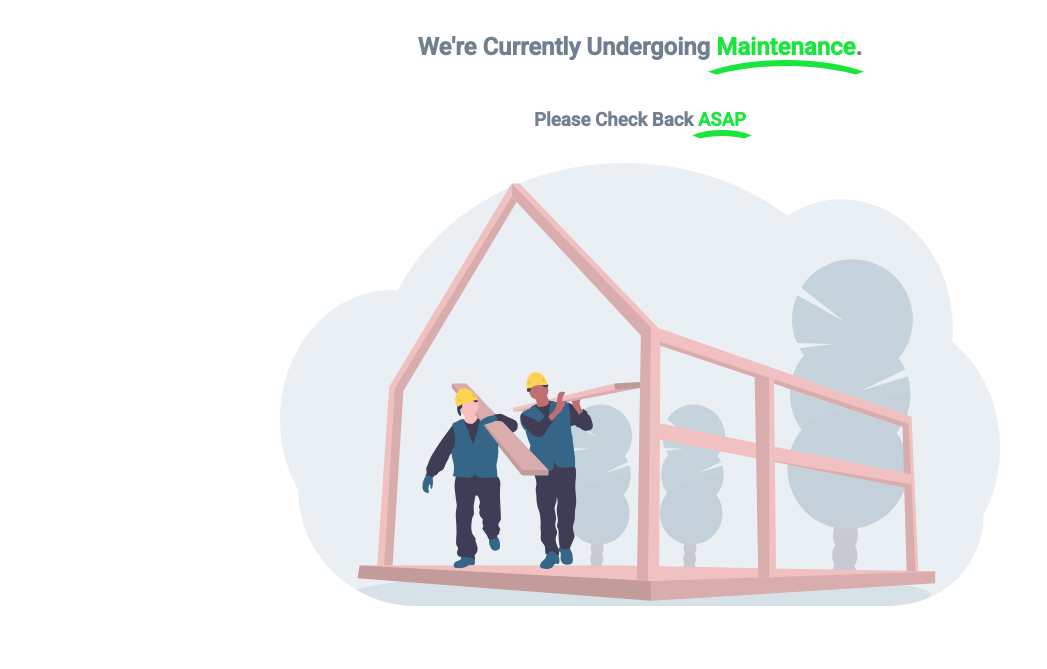
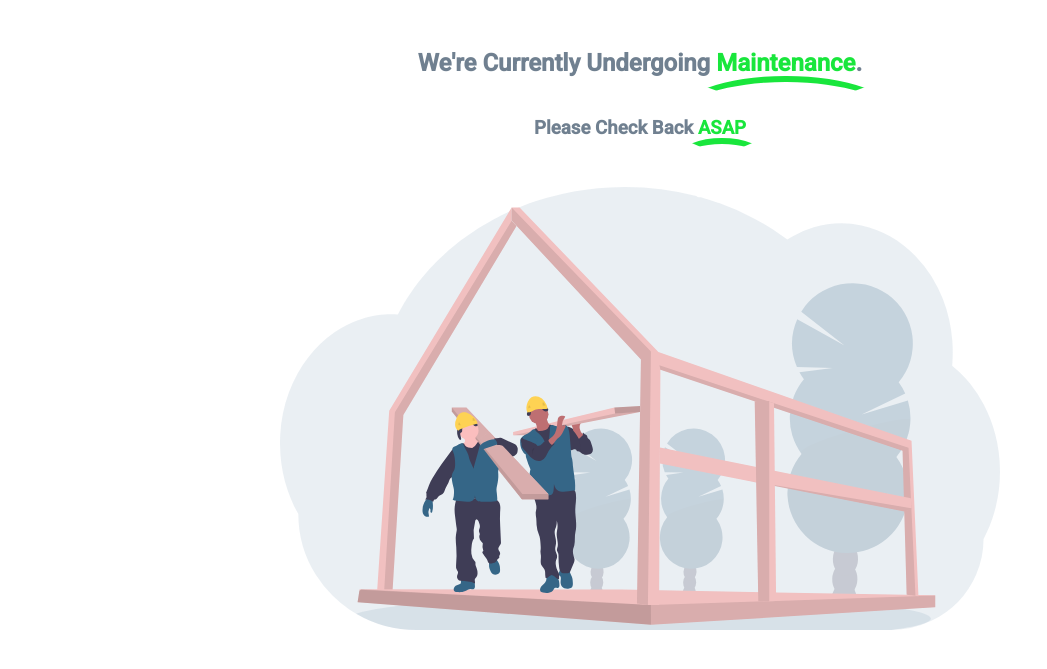
Before and after one commit to Obelem/upperoom_under_construction, a plain HTML site: page index.html in a window 1280 px wide. Shown: the part 75-744 px from the top of the page, without its empty margins (0-1047 px from the left). Drawn offline with Linux system fonts and the light colour scheme.

Commit message:
modified page height

```diff
--- a/style.css
+++ b/style.css
@@ -4,8 +4,12 @@ body {
 
     font-family: 'Roboto', sans-serif;
 
-    height: 100vh;
+    /* height: 100vh; */
     color: slategrey;
+}
+
+* {
+    box-sizing: border-box;
 }
 
 .nav {
@@ -25,14 +29,14 @@ body {
     place-content: center;
     row-gap: 2rem;
 
-    min-height: 30rem;
+    /* min-height: 20rem; */
 }
 
 .headings-container {
     text-align: center;
     display: grid;
-    row-gap: 3rem;
-
+    row-gap: 2.5rem;
+    padding: 1rem;
 }
 
 .headings-container > * {
```
